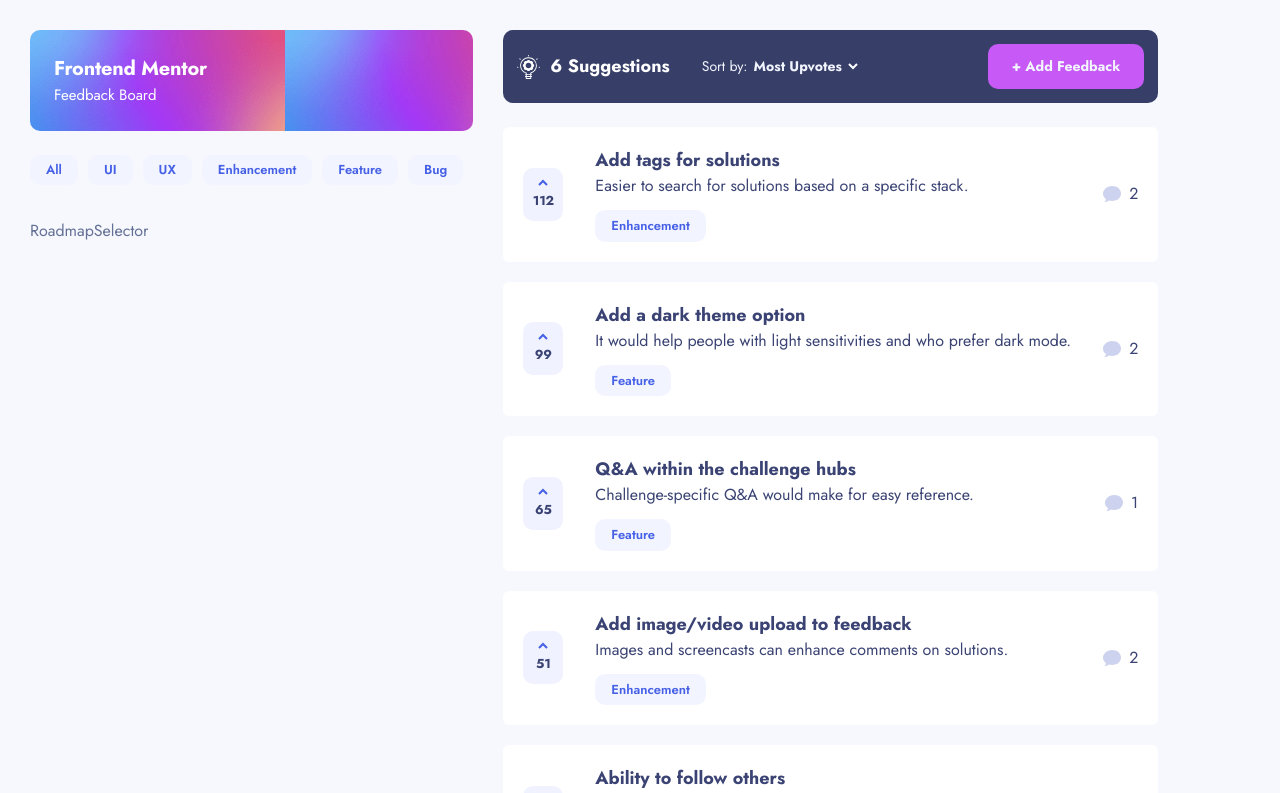
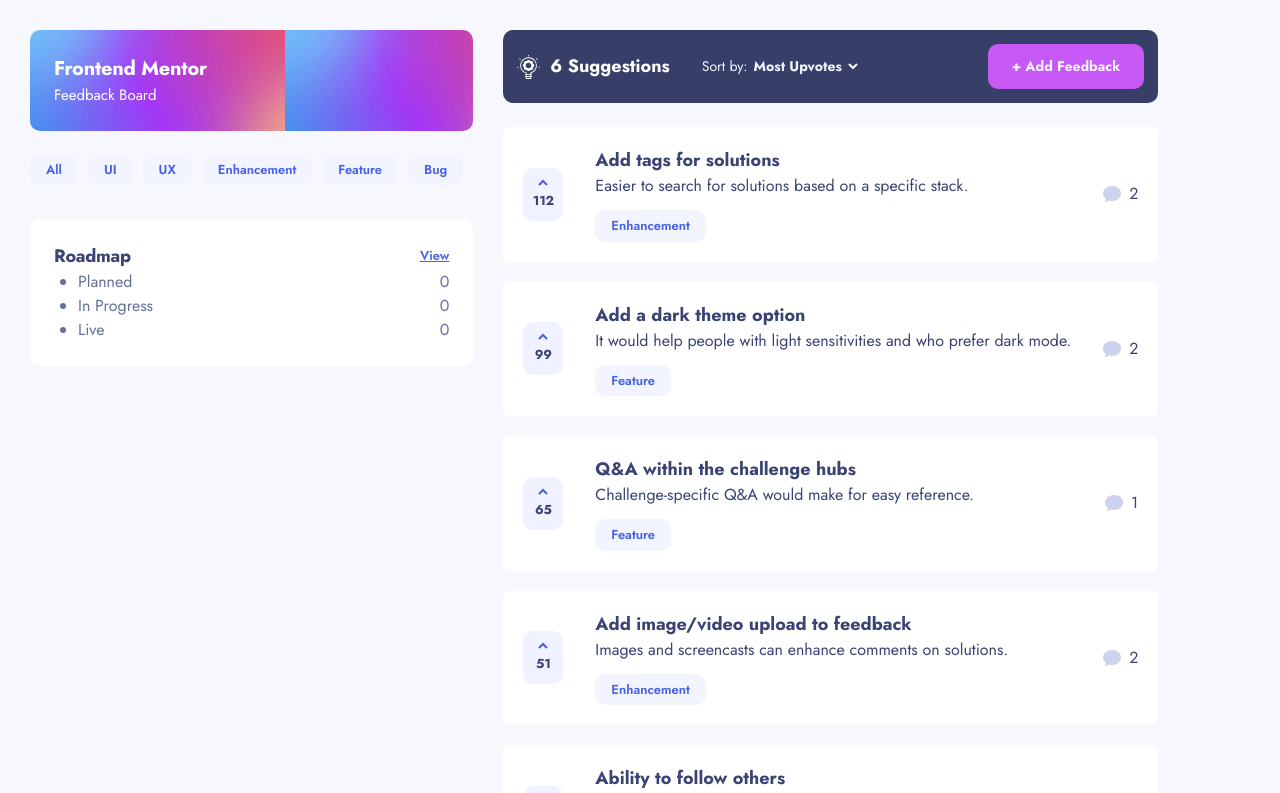
Before and after one commit to wenwen-dev/personal-website, a React (Vite) app: page / in a window 1280 px wide. Shown: the top 793 px of the page. Built offline with nearby package versions, Linux system fonts and the light colour scheme; a web font is replaced by a local one.

Commit message:
Build RoadmapSelector without logic of passing props in

```diff
--- a/src/components/RoadmapSelector.tsx
+++ b/src/components/RoadmapSelector.tsx
@@ -1,5 +1,66 @@
+import styled from 'styled-components';
+
 const RoadmapSelector = () => {
-  return <div>RoadmapSelector</div>;
+  const tempList = ['Planned', 'In Progress', 'Live'];
+
+  return (
+    <Wrapper>
+      <Upper>
+        <Title>Roadmap</Title>
+        <ViewButton>
+          <a href=''>View</a>
+        </ViewButton>
+      </Upper>
+      <Lower>
+        {tempList.map(item => (
+          <ItemWrapper>
+            <li key={item}>{item}</li>0
+          </ItemWrapper>
+        ))}
+      </Lower>
+    </Wrapper>
+  );
 };
 
+const Wrapper = styled.section`
+  display: flex;
+  flex-direction: column;
+  background-color: #ffffff;
+  border-radius: 10px;
+  padding: 24px;
+`;
+
+const Upper = styled.div`
+  display: flex;
+  justify-content: space-between;
+  align-items: center;
+`;
+
+const Lower = styled.ul`
+  display: flex;
+  flex-direction: column;
+  padding-inline-start: 24px;
+`;
+
+const Title = styled.h2`
+  font-weight: 700;
+  font-size: 18px;
+  letter-spacing: -0.25px;
+`;
+
+const ViewButton = styled.p`
+  font-weight: 600;
+  font-size: 13px;
+  & a {
+    color: #4661e6;
+  }
+  & a:hover {
+    color: #8397f8;
+  }
+`;
+
+const ItemWrapper = styled.div`
+  display: flex;
+  justify-content: space-between;
+`;
 export default RoadmapSelector;
```
